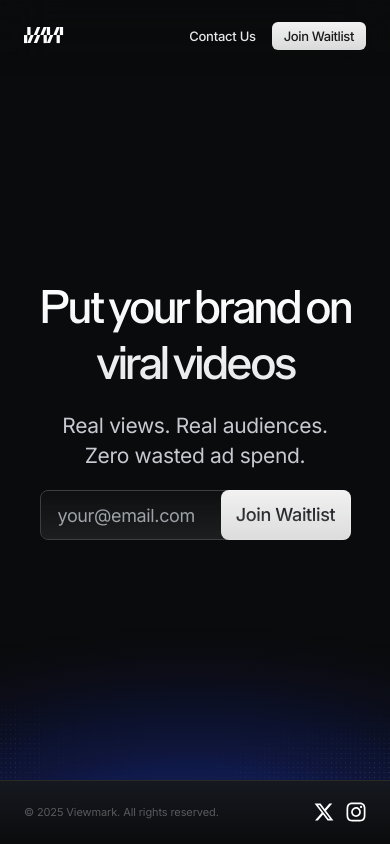
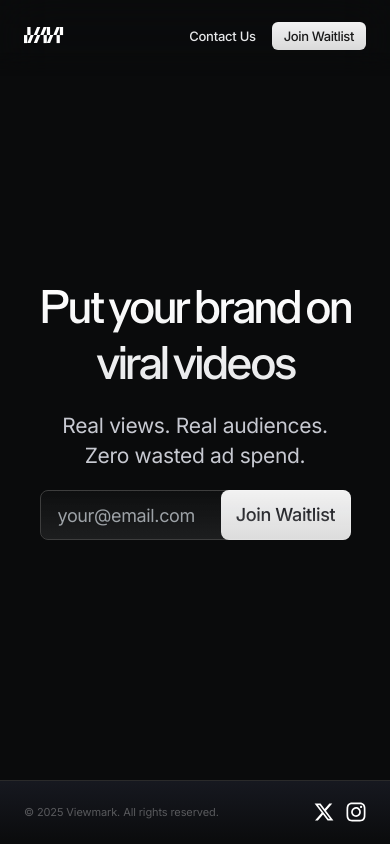
Before and after one commit to joe-whitehouse/viewmark-waitlist, a Next.js app: page / in a window 390 px wide. Built offline with nearby package versions, Linux system fonts and the light colour scheme; no server answers.

Commit message:
Simple fix: hide background images on mobile to prevent footer extending

```diff
--- a/app/globals.css
+++ b/app/globals.css
@@ -1557,29 +1557,11 @@ a.contact-text:focus,
   }
 }
 
-/* Prevent footer from extending on mobile with elastic scroll */
+/* Hide background images on mobile to prevent footer extending */
 @media (max-width: 768px) {
-  /* Lock html/body to prevent page scroll */
-  html {
-    overflow: hidden;
-    height: 100dvh;
-    background-color: rgb(10, 11, 12);
-  }
-
-  body {
-    overflow: hidden;
-    height: 100dvh;
-    position: fixed;
-    width: 100%;
-  }
-
-  /* Container handles internal scroll with elastic bounce */
-  .h-dvh {
-    height: 100dvh;
-    overflow-y: auto;
-    overflow-x: hidden;
-    -webkit-overflow-scrolling: touch;
-    overscroll-behavior-y: contain;
+  /* Hide the background gradient and pattern on mobile */
+  .pointer-events-none.absolute {
+    display: none !important;
   }
 }
 
```
